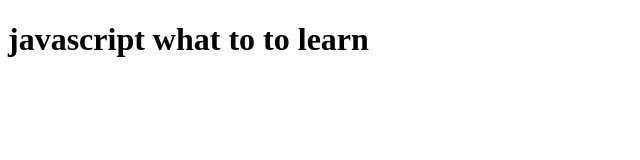
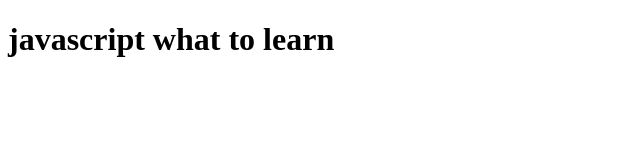
Before and after one commit to SAIL-05/sanusi-oyindamola, a plain HTML site: page index.html in a window 1280 px wide. Shown: the full height of the page, 0-640 px from the left. Drawn offline with Linux system fonts and the light colour scheme.

```diff
--- a/index.html
+++ b/index.html
@@ -7,6 +7,6 @@
     <script defer src="script.js"></script>
 </head>
 <body>
-    <h1>javascript what to to learn</h1>
+    <h1>javascript what to learn</h1>
 </body>
 </html>
```
Also changed, not shown: script.js (+92 -39 lines).
